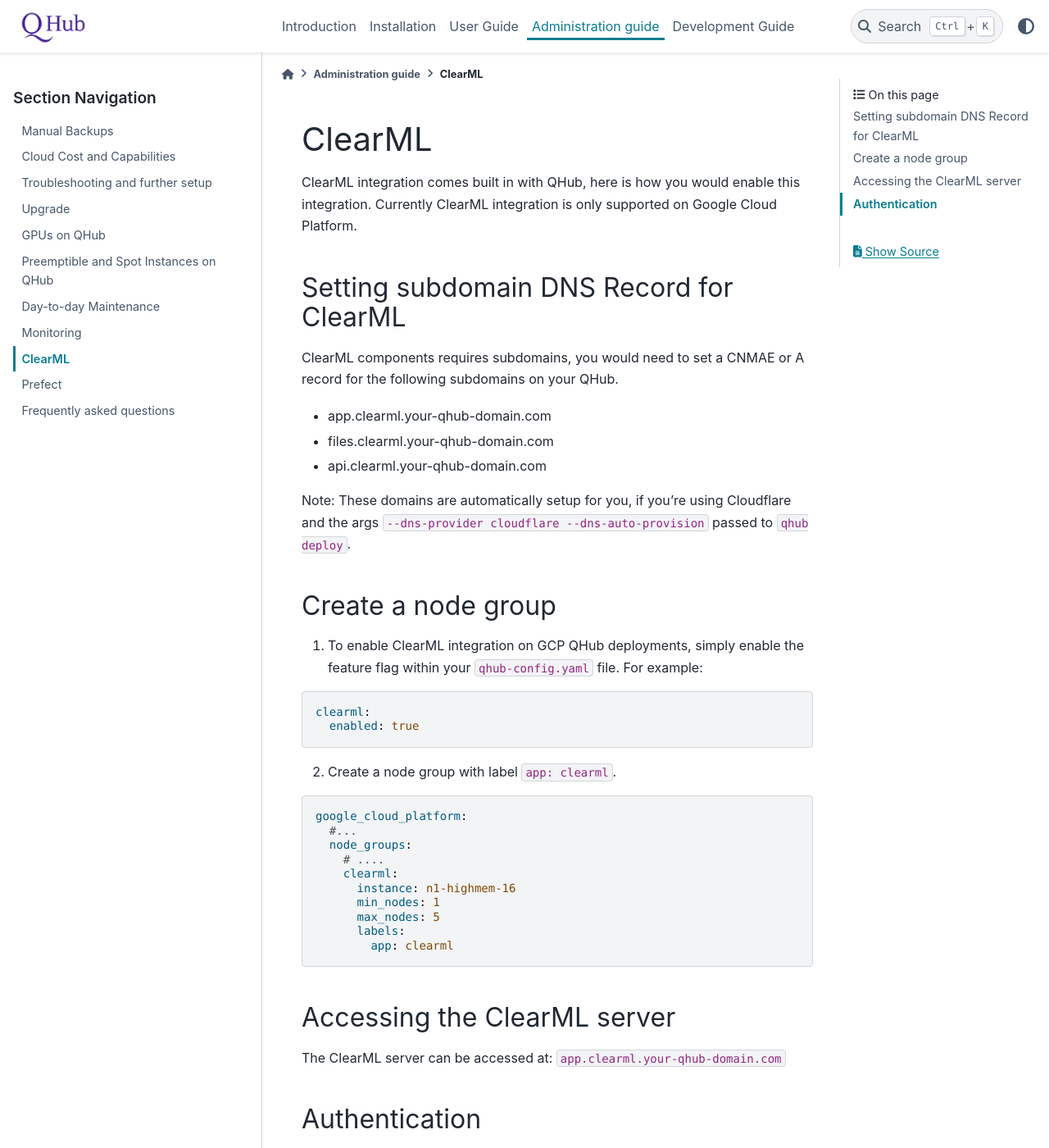
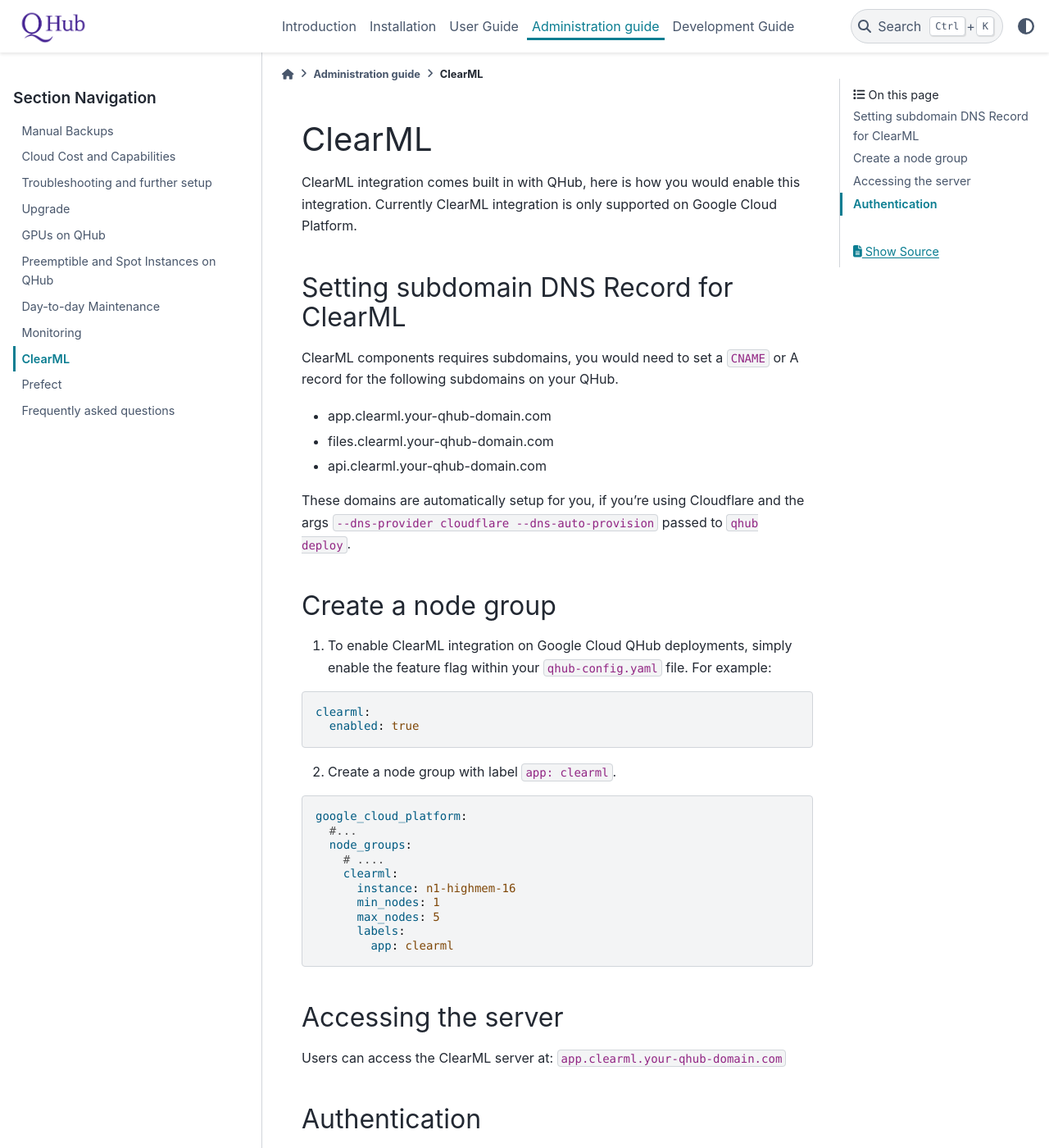
Before and after one commit to nebari-dev/nebari, a Sphinx documentation site: the page built from docs/source/admin_guide/clearml.md, in a window 1280 px wide and 1400 px high. Shown: the whole window at 82% size. Built offline with Sphinx 7.4.7 and the PyData theme 0.15.4, drawn with Linux system fonts in a browser that asks for light colours; some of the changed text lies outside the part shown.

Commit message:
DOCS: Fix warnings in docs/source/admin_guide/clearml.md

````diff
--- a/docs/source/admin_guide/clearml.md
+++ b/docs/source/admin_guide/clearml.md
@@ -1,25 +1,20 @@
 # ClearML
 
-ClearML integration comes built in with QHub, here is how you would
-enable this integration.  Currently ClearML integration is only
-supported on Google Cloud Platform.
+ClearML integration comes built in with QHub, here is how you would enable this integration. Currently ClearML integration is only supported on Google Cloud Platform.
 
 ## Setting subdomain DNS Record for ClearML
 
-ClearML components requires subdomains, you would need to set a CNMAE
-or A record for the following subdomains on your QHub.
+ClearML components requires subdomains, you would need to set a `CNAME` or A record for the following subdomains on your QHub.
 
 - app.clearml.your-qhub-domain.com
 - files.clearml.your-qhub-domain.com
 - api.clearml.your-qhub-domain.com
 
-Note: These domains are automatically setup for you, if you're using Cloudflare and the
-args `--dns-provider cloudflare --dns-auto-provision` passed to `qhub deploy`.
-
+These domains are automatically setup for you, if you're using Cloudflare and the args `--dns-provider cloudflare --dns-auto-provision` passed to `qhub deploy`.
 
 ## Create a node group
 
-1. To enable ClearML integration on GCP QHub deployments, simply enable the feature flag within your `qhub-config.yaml` file. For example:
+1. To enable ClearML integration on Google Cloud QHub deployments, simply enable the feature flag within your `qhub-config.yaml` file. For example:
 
 ```yaml
 clearml:
@@ -41,15 +36,13 @@
         app: clearml
 ```
 
-## Accessing the ClearML server
+## Accessing the server
 
-The ClearML server can be accessed at: `app.clearml.your-qhub-domain.com`
+Users can access the ClearML server at: `app.clearml.your-qhub-domain.com`
 
 ## Authentication
 
-The ClearML dashboard is secured by default with JupyterHub OAuth
-via Traefik ForwardAuth. You can disable it via a flag in the QHub
-config yaml:
+QHub secures ClearML dashboard by default with JupyterHub OAuth via Traefik ForwardAuth. You can turn it off via a flag in the QHub config YAML:
 
 ```yaml
 clearml:
````
Also changed, not shown: 3 other files.
